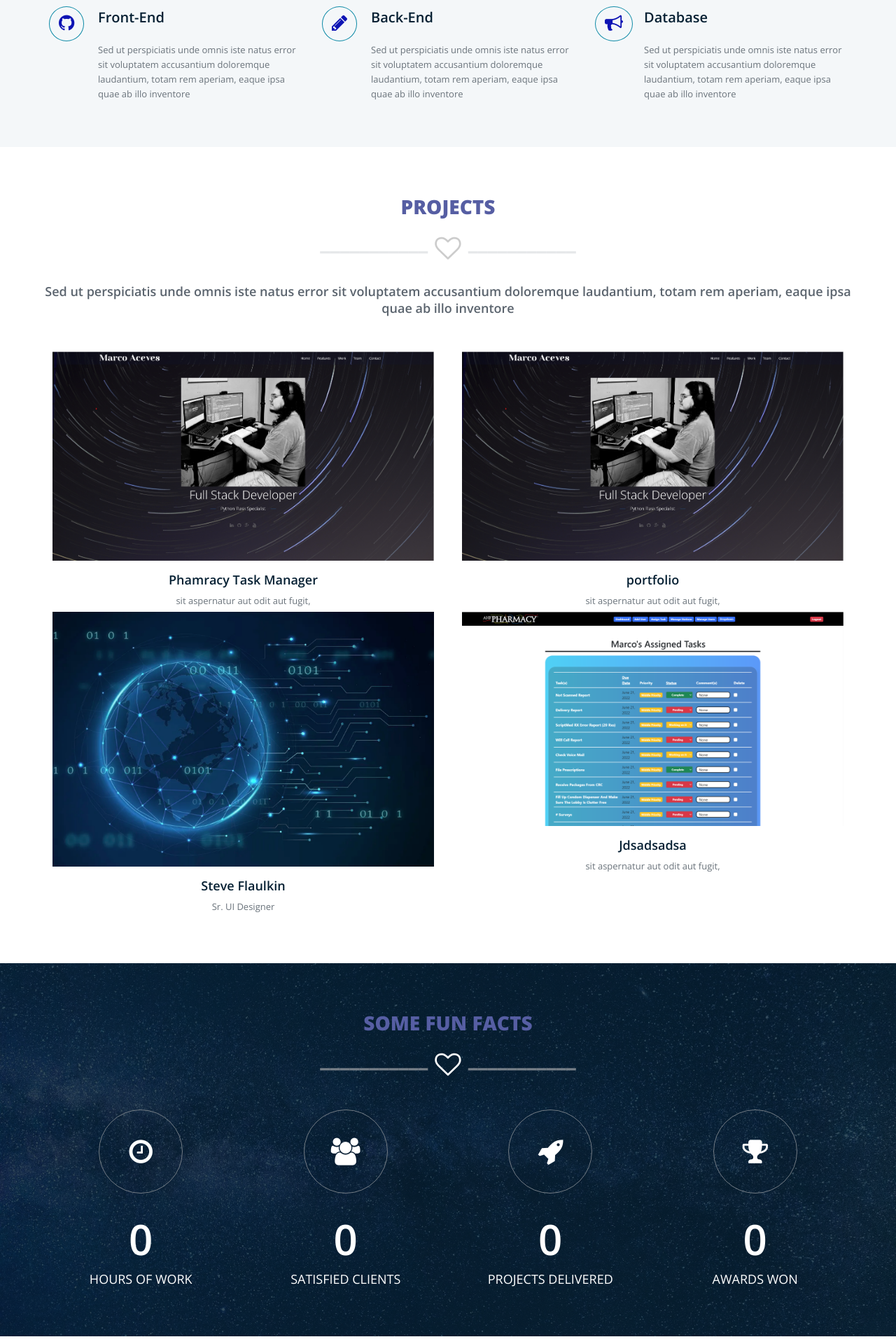
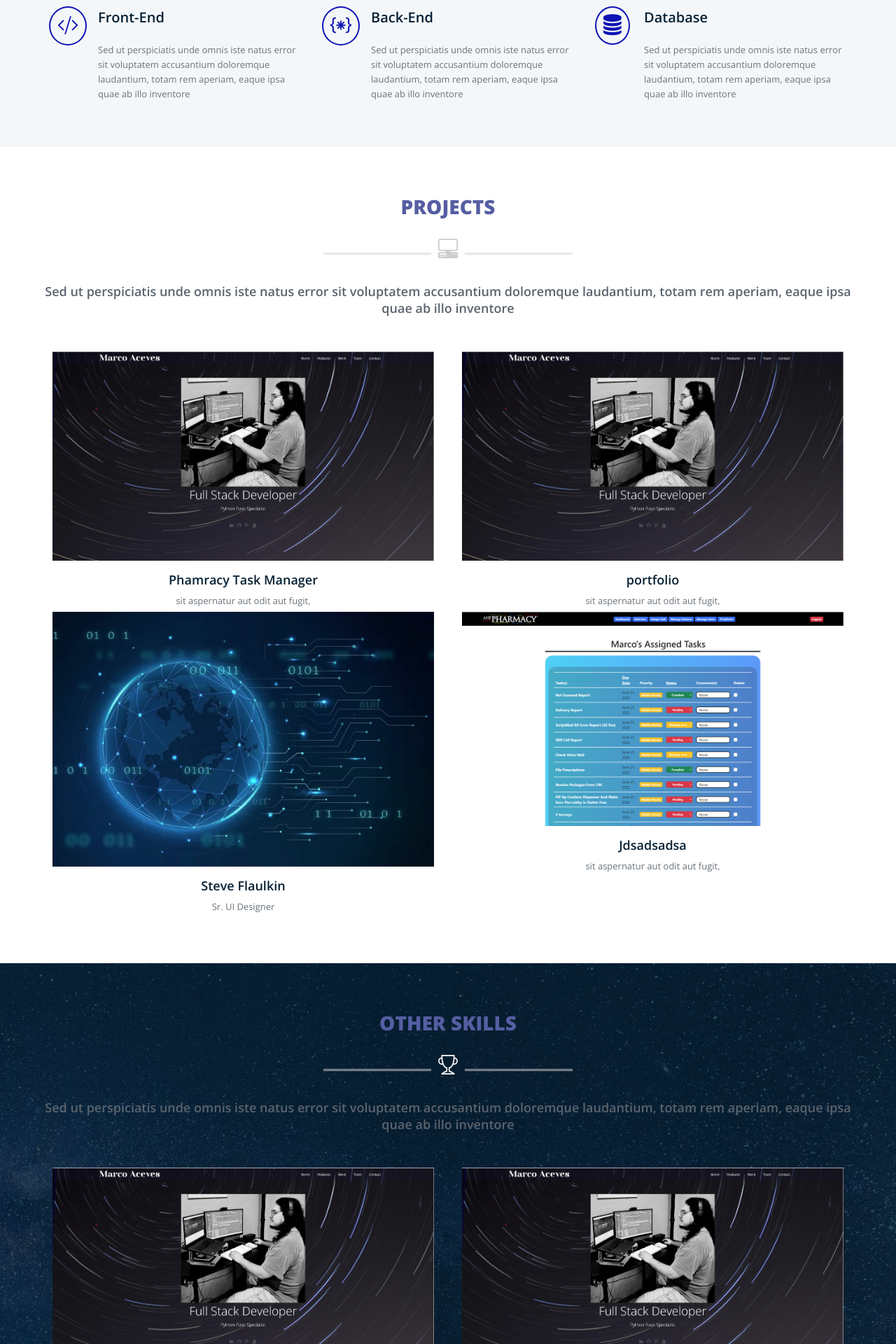
Before and after one commit to marcoaceves/my_portfolio, a Flask app: page / in a window 1280 px wide. Shown: the part 200-2120 px from the top of the page at 70% size. Run offline with Flask 2, Linux system fonts and the light colour scheme; some libraries are stand-ins or nearby versions.

Commit message:
Icon and section edits

```diff
--- a/flask_app/static/css/main.css
+++ b/flask_app/static/css/main.css
@@ -319,11 +319,11 @@ top: -8px;
 }
 
 .service-icon {
-  border: 1px solid #0f8ba7;
+  border: 2px solid #0e14b4;
   border-radius: 50%;
   color: #0e14b4;
   float: left;
-  padding: 10px 13px;
+  padding: 10px 10px;
 }
 
 .service-desc {
--- a/flask_app/static/css/media-queries.css
+++ b/flask_app/static/css/media-queries.css
@@ -56,7 +56,7 @@
 
 .service-icon {
   float: none;
-  margin: 0 auto 15px;
+  margin: 0 auto 10px;
   text-align: center;
   width: 50px;
 }
@@ -161,7 +161,7 @@ background-position: center top !important;
 
 .service-icon {
   float: none;
-  margin: 0 auto 15px;
+  margin: 0 auto 10px;
   text-align: center;
   width: 50px;
 }
@@ -251,7 +251,7 @@ background-position: center top !important;
 
 .service-icon {
   float: none;
-  margin: 0 auto 15px;
+  margin: 0 auto 10px;
   text-align: center;
   width: 50px;
 }
--- a/flask_app/templates/index.html
+++ b/flask_app/templates/index.html
@@ -23,8 +23,10 @@
 
 		<!-- CSS
 		================================================== -->
+		<link rel="stylesheet" href="https://cdn.jsdelivr.net/npm/bootstrap-icons@1.8.3/font/bootstrap-icons.css">
 		<!-- Fontawesome Icon font -->
         <link rel="stylesheet" href="static/css/font-awesome.min.css">
+
 		<!-- Twitter Bootstrap css -->
         <link rel="stylesheet" href="static/css/bootstrap.min.css">
 		<!-- jquery.fancybox  -->
@@ -149,7 +151,7 @@
 					<div class="col-md-4 wow fadeInLeft" data-wow-duration="500ms">
 						<div class="service-item">
 							<div class="service-icon">
-								<i class="fa fa-github fa-2x"></i>
+								<i class="bi bi-code-slash"  style="font-size: 3rem;"></i>
 							</div>
 
 							<div class="service-desc">
@@ -164,7 +166,7 @@
 					<div class="col-md-4 wow fadeInUp" data-wow-duration="500ms" data-wow-delay="500ms">
 						<div class="service-item">
 							<div class="service-icon">
-								<i class="fa fa-pencil fa-2x"></i>
+								<i class="bi bi-braces-asterisk"  style="font-size: 3rem;"></i>
 							</div>
 
 							<div class="service-desc">
@@ -179,9 +181,8 @@
 					<div class="col-md-4 wow fadeInRight" data-wow-duration="500ms"  data-wow-delay="900ms">
 						<div class="service-item">
 							<div class="service-icon">
-								<i class="fa fa-bullhorn fa-2x"></i>
+								<i class="fa fa-database"  style="font-size: 3rem;"></i>
 							</div>
-
 							<div class="service-desc">
 								<h3>Database</h3>
 								<p>Sed ut perspiciatis unde omnis iste natus error sit voluptatem accusantium doloremque laudantium, totam rem aperiam, eaque ipsa quae ab illo inventore</p>
@@ -194,127 +195,7 @@
 			</div>
 		</section>
 
-        <!--
-        End Features
-        ==================================== -->
 
-
-        <!--
-        Our Works
-        ==================================== -->
-
-		<!-- <section id="works" class="works clearfix">
-			<div class="container">
-				<div class="row">
-
-					<div class="sec-title text-center">
-						<h2>Works</h2>
-						<div class="devider"><i class="fa fa-heart-o fa-lg"></i></div>
-					</div>
-
-					<div class="sec-sub-title text-center">
-						<p>Sed ut perspiciatis unde omnis iste natus error sit voluptatem accusantium doloremque laudantium, totam rem aperiam, eaque ipsa quae ab illo inventore</p>
-					</div>
-
-					<div class="work-filter wow fadeInRight animated" data-wow-duration="500ms">
-						<ul class="text-center">
-							<li><a href="javascript:;" data-filter="all" class="active filter">All</a></li>
-							<li><a href="javascript:;" data-filter=".branding" class="filter">Branding</a></li>
-							<li><a href="javascript:;" data-filter=".web" class="filter">web</a></li>
-							<li><a href="javascript:;" data-filter=".logo-design" class="filter">logo design</a></li>
-							<li><a href="javascript:;" data-filter=".photography" class="filter">photography</a></li>
-						</ul>
-					</div>
-
-				</div>
-			</div>
-
-			<div class="project-wrapper">
-
-				<figure class="mix work-item branding">
-					<img src="static/img/works/item-1.jpg" alt="">
-					<figcaption class="overlay">
-						<a class="fancybox" rel="works" title="Write Your Image Caption Here" href="static/img/works/item-1.jpg"><i class="fa fa-eye fa-lg"></i></a>
-						<h4>Labore et dolore magnam</h4>
-						<p>Photography</p>
-					</figcaption>
-				</figure>
-
-				<figure class="mix work-item web">
-					<img src="static/img/works/item-2.jpg" alt="">
-					<figcaption class="overlay">
-						<a class="fancybox" rel="works" title="Write Your Image Caption Here" href="static/img/works/item-2.jpg"><i class="fa fa-eye fa-lg"></i></a>
-						<h4>Labore et dolore magnam</h4>
-						<p>Photography</p>
-					</figcaption>
-				</figure>
-
-				<figure class="mix work-item logo-design">
-					<img src="static/img/works/item-3.jpg" alt="">
-					<figcaption class="overlay">
-						<a class="fancybox" rel="works" title="Write Your Image Caption Here" href="static/img/works/item-3.jpg"><i class="fa fa-eye fa-lg"></i></a>
-						<h4>Labore et dolore magnam</h4>
-						<p>Photography</p>
-					</figcaption>
-				</figure>
-
-				<figure class="mix work-item photography">
-					<img src="static/img/works/item-4.jpg" alt="">
-					<figcaption class="overlay">
-						<a class="fancybox" rel="works" title="Write Your Image Caption Here" href="static/img/works/item-4.jpg"><i class="fa fa-eye fa-lg"></i></a>
-						<h4>Labore et dolore magnam</h4>
-						<p>Photography</p>
-					</figcaption>
-				</figure>
-
-				<figure class="mix work-item branding">
-					<img src="static/img/works/item-5.jpg" alt="">
-					<figcaption class="overlay">
-						<a class="fancybox" rel="works" title="Write Your Image Caption Here" href="static/img/works/item-5.jpg"><i class="fa fa-eye fa-lg"></i></a>
-						<h4>Labore et dolore magnam</h4>
-						<p>Photography</p>
-					</figcaption>
-				</figure>
-
-				<figure class="mix work-item web">
-					<img src="static/img/works/item-6.jpg" alt="">
-					<figcaption class="overlay">
-						<a class="fancybox" rel="works" title="Write Your Image Caption Here" href="static/img/works/item-6.jpg"><i class="fa fa-eye fa-lg"></i></a>
-						<h4>Labore et dolore magnam</h4>
-						<p>Photography</p>
-					</figcaption>
-				</figure>
-
-				<figure class="mix work-item logo-design">
-					<img src="static/img/works/item-7.jpg" alt="">
-					<figcaption class="overlay">
-						<a class="fancybox" rel="works" title="Write Your Image Caption Here" href="static/img/works/item-7.jpg"><i class="fa fa-eye fa-lg"></i></a>
-						<h4>Labore et dolore magnam</h4>
-						<p>Photography</p>
-					</figcaption>
-				</figure>
-
-				<figure class="mix work-item photography">
-					<img src="static/img/works/item-8.jpg" alt="">
-					<figcaption class="overlay">
-						<a class="fancybox" rel="works" title="Write Your Image Caption Here" href="static/img/works/item-8.jpg"><i class="fa fa-eye fa-lg"></i></a>
-						<h4>Labore et dolore magnam</h4>
-						<p>Photography</p>
-					</figcaption>
-				</figure>
-
-			</div>
-
-
-		</section>
-		 -->
-        <!--
-        End Our Works
-        ==================================== -->
-
-        <!--
-        Meet Our Team
-        ==================================== -->
 
 		<section id="team" class="team">
 			<div class="container">
@@ -322,7 +203,7 @@
 
 					<div class="sec-title text-center wow fadeInUp animated" data-wow-duration="700ms">
 						<h2>Projects</h2>
-						<div class="devider"><i class="fa fa-heart-o fa-lg"></i></div>
+						<div class="devider"><i class="bi bi-pc-display-horizontal bi-sm"></i></div>
 					</div>
 
 					<div class="sec-sub-title text-center wow fadeInRight animated" data-wow-duration="500ms">
@@ -422,49 +303,99 @@
 				<div class="container">
 					<div class="row number-counters">
 
-						<div class="sec-title text-center mb50 wow rubberBand animated" data-wow-duration="1000ms">
-							<h2>Some Fun Facts</h2>
-							<div class="devider"><i class="fa fa-heart-o fa-lg"></i></div>
+						<section id="team" class="team">
+							<div class="container">
+								<div class="row">
+
+									<div class="sec-title text-center wow fadeInUp animated" data-wow-duration="700ms">
+										<h2>Other Skills</h2>
+										<div class="devider"><i class="bi bi-trophy bi-sm"></i></div>
 									</div>
 
-						<!-- first count item -->
-						<div class="col-md-3 col-sm-6 col-xs-12 text-center wow fadeInUp animated" data-wow-duration="500ms">
-							<div class="counters-item">
-								<i class="fa fa-clock-o fa-3x"></i>
-								<strong data-to="3200">0</strong>
-								<!-- Set Your Number here. i,e. data-to="56" -->
-								<p>Hours of Work</p>
+									<div class="sec-sub-title text-center wow fadeInRight animated" data-wow-duration="500ms">
+										<p>Sed ut perspiciatis unde omnis iste natus error sit voluptatem accusantium doloremque laudantium, totam rem aperiam, eaque ipsa quae ab illo inventore</p>
 									</div>
+
+									<!-- single member -->
+									<figure class="team-member col-md-6 col-sm-6 col-xs-12 text-center wow fadeInUp animated" data-wow-duration="500ms">
+										<div class="member-thumb">
+											<img src="static/img/team/member-2.png" alt="Team Member" class="img-responsive">
+											<figcaption class="overlay">
+												<h5>voluptatem quia voluptas </h5>
+												<p>sit aspernatur aut odit aut fugit,</p>
+												<ul class="social-links text-center">
+													<li><a href=""><i class="fa fa-twitter fa-lg"></i></a></li>
+													<li><a href=""><i class="fa fa-facebook fa-lg"></i></a></li>
+													<li><a href=""><i class="fa fa-google-plus fa-lg"></i></a></li>
+												</ul>
+											</figcaption>
 										</div>
-						<div class="col-md-3 col-sm-6 col-xs-12 text-center wow fadeInUp animated" data-wow-duration="500ms" data-wow-delay="300ms">
-							<div class="counters-item">
-								<i class="fa fa-users fa-3x"></i>
-								<strong data-to="120">0</strong>
-								<!-- Set Your Number here. i,e. data-to="56" -->
-								<p>Satisfied Clients</p>
+										<h4>Phamracy Task Manager</h4>
+										<span>sit aspernatur aut odit aut fugit,</span>
+									</figure>
+									<!-- end single member -->
+
+									<!-- single member -->
+									<figure class="team-member col-md-6 col-sm-6 col-xs-12 text-center wow fadeInUp animated" data-wow-duration="500ms" data-wow-delay="300ms">
+										<div class="member-thumb">
+											<img src="static/img/team/member-2.png" alt="Team Member" class="img-responsive">
+											<figcaption class="overlay">
+												<h5>voluptatem quia voluptas </h5>
+												<p>sit aspernatur aut odit aut fugit,</p>
+												<ul class="social-links text-center">
+													<li><a href=""><i class="fa fa-twitter fa-lg"></i></a></li>
+													<li><a href=""><i class="fa fa-facebook fa-lg"></i></a></li>
+													<li><a href=""><i class="fa fa-google-plus fa-lg"></i></a></li>
+												</ul>
+											</figcaption>
 										</div>
+										<h4>portfolio</h4>
+										<span>sit aspernatur aut odit aut fugit,</span>
+									</figure>
+									<!-- end single member -->
+
+
+									<figure class="team-member col-md-6 col-sm-6 col-xs-12 text-center wow fadeInUp animated" data-wow-duration="500ms" data-wow-delay="600ms">
+										<div class="member-thumb">
+											<img src="static/img/team/member-3.png" alt="Team Member" class="img-responsive">
+											<figcaption class="overlay">
+												<h5>voluptatem quia voluptas </h5>
+												<p>sit aspernatur aut odit aut fugit,</p>
+												<ul class="social-links text-center">
+													<li><a href=""><i class="fa fa-twitter fa-lg"></i></a></li>
+													<li><a href=""><i class="fa fa-facebook fa-lg"></i></a></li>
+													<li><a href=""><i class="fa fa-google-plus fa-lg"></i></a></li>
+												</ul>
+											</figcaption>
 										</div>
-						<div class="col-md-3 col-sm-6 col-xs-12 text-center wow fadeInUp animated" data-wow-duration="500ms" data-wow-delay="600ms">
-							<div class="counters-item">
-								<i class="fa fa-rocket fa-3x"></i>
-								<strong data-to="360">0</strong>
-								<!-- Set Your Number here. i,e. data-to="56" -->
-								<p> Projects Delivered </p>
+										<h4>Steve Flaulkin</h4>
+										<span>Sr. UI Designer</span>
+									</figure>
+									<!-- end single member -->
+
+									<!-- single member -->
+									<figure class="team-member col-md-6 col-sm-6 col-xs-12 text-center wow fadeInUp animated" data-wow-duration="500ms" data-wow-delay="900ms">
+										<div class="member-thumb">
+											<img src="static/img/team/member-1.png" alt="Team Member" class="img-responsive">
+											<figcaption class="overlay">
+												<h5>voluptatem quia voluptas </h5>
+												<p>sit aspernatur aut odit aut fugit,</p>
+												<ul class="social-links text-center">
+													<li><a href=""><i class="fa fa-twitter fa-lg"></i></a></li>
+													<li><a href=""><i class="fa fa-facebook fa-lg"></i></a></li>
+													<li><a href=""><i class="fa fa-google-plus fa-lg"></i></a></li>
+												</ul>
+											</figcaption>
 										</div>
-						</div>
-						<div class="col-md-3 col-sm-6 col-xs-12 text-center wow fadeInUp animated" data-wow-duration="500ms" data-wow-delay="900ms">
-							<div class="counters-item">
-								<i class="fa fa-trophy fa-3x"></i>
-								<strong data-to="6454">0</strong>
-								<!-- Set Your Number here. i,e. data-to="56" -->
-								<p>Awards Won</p>
-							</div>
-						</div>
-						<!-- end first count item -->
+										<h4>Jdsadsadsa</h4>
+										<span>sit aspernatur aut odit aut fugit,</span>
+									</figure>
+									<!-- end single member -->
 
 								</div>
 							</div>
-			</div>
+						</section>
+
 		</section>
 
         <!--
```
Lines whose indentation alone changed are shown as unchanged.
